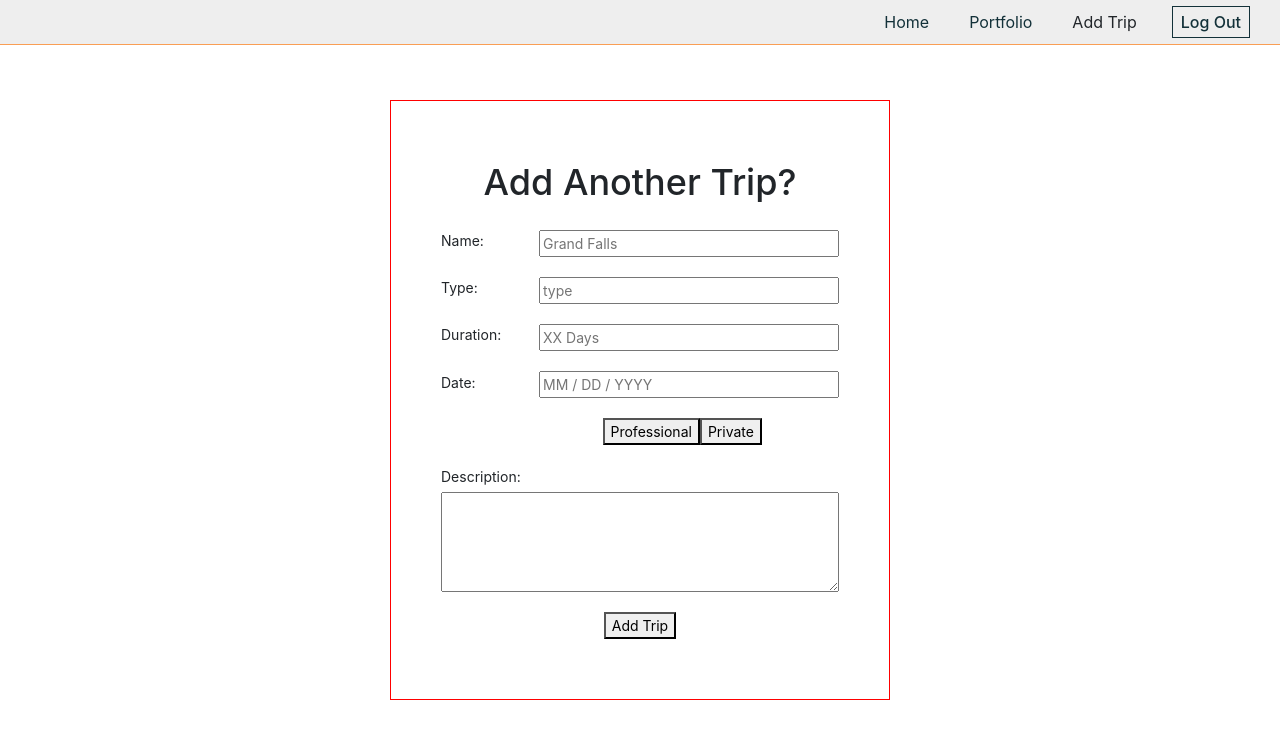
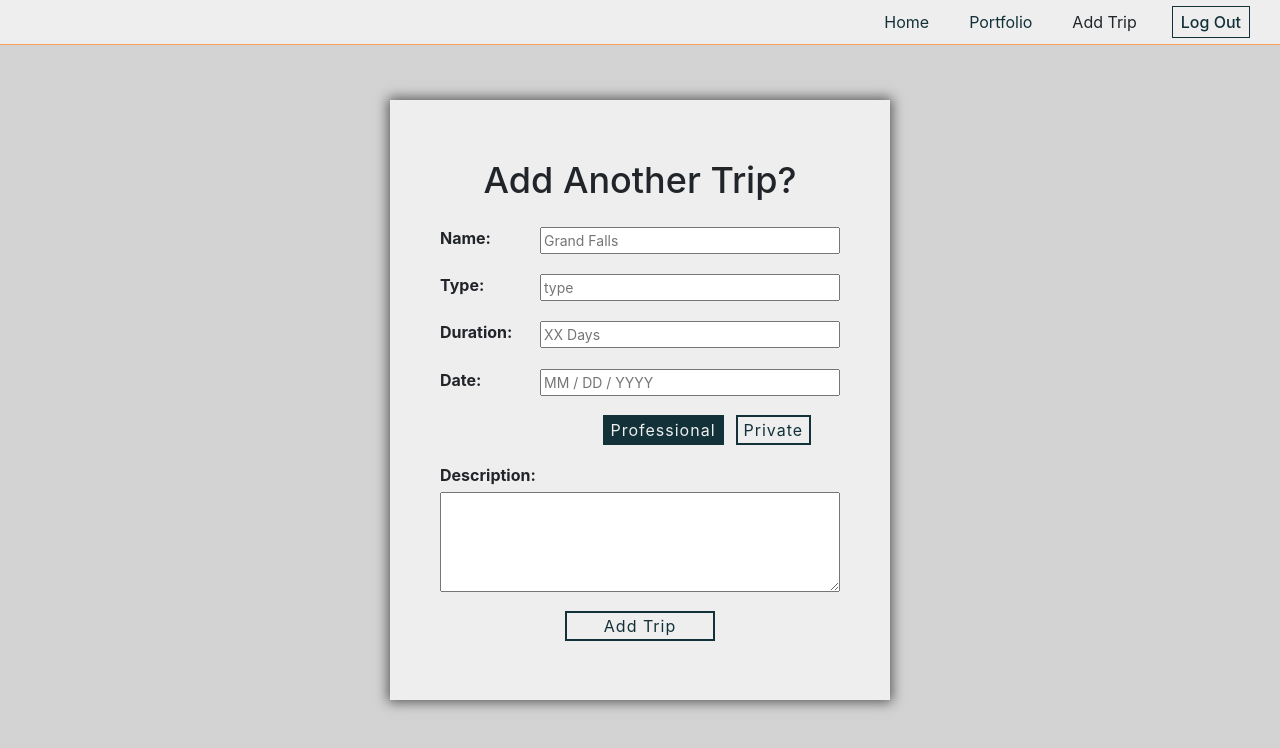
Before and after one commit to guidr-pt/guidr-front-end, a React (Create React App) app in the folder guidr/: page /add-trip in a window 1280 px wide. Shown: the top 748 px of the page. Built offline with nearby package versions, Linux system fonts and the light colour scheme; sample sign-in values are in the browser's storage.

Commit message:
Vanilla BG style changes, Login/Sign Up text added to Register Card

```diff
--- a/guidr/src/components/Login.js
+++ b/guidr/src/components/Login.js
@@ -87,7 +87,9 @@ class Login extends React.Component {
     return(
       <div>
         <div className='login__form--container'>
-          <div className='login__form--head'></div>
+          <div className='login__form--head'>
+            <h1>{ register ? 'Sign Up' : 'Log In'}</h1>
+          </div>
 
           <form onSubmit={!register?this.login:this.registration}>
             { register ? <div className='login__input--container'>
--- a/guidr/src/components/PortfolioComp/TripForm.js
+++ b/guidr/src/components/PortfolioComp/TripForm.js
@@ -100,7 +100,7 @@ componentDidMount() {
                    value={this.state.date}/>
           </div>
 
-          <div className='checkbox'>
+          <div className='btnbox'>
             <button onClick={this.privateSelect} className='selected'>Professional</button>
 
             <button onClick={this.privateSelect}>Private</button>
--- a/guidr/src/css/index.css
+++ b/guidr/src/css/index.css
@@ -1,5 +1,8 @@
 html {
   font-size: 62.5%;
+}
+html body {
+  background-color: #ddd;
 }
 .flexColumnCenter {
   display: flex;
@@ -95,12 +98,20 @@ html {
 }
 .login div .login__form--head {
   background-image: url("../img/login-header-bg.jpeg");
-  background-color: #ddd;
+  background-color: #D3D3D3;
   height: 250px;
   width: 100%;
   background-position: bottom;
   background-repeat: no-repeat;
   background-size: cover;
+  position: relative;
+}
+.login div .login__form--head h1 {
+  position: absolute;
+  bottom: 20px;
+  left: 20px;
+  font-size: 4.8rem;
+  color: #eee;
 }
 .login div form {
   margin-top: 70px;
@@ -209,10 +220,11 @@ html {
   flex-wrap: wrap;
   align-items: center;
   position: relative;
+  background-color: white;
 }
 .portfolio .portfolio__profile .btn {
   position: absolute;
-  top: 0;
+  top: 5px;
   right: 0;
 }
 .portfolio .portfolio__profile .btn:last-of-type {
@@ -254,7 +266,7 @@ html {
   }
 }
 .grid .tripgrid__card {
-  background-color: #ddd;
+  background-color: #D3D3D3;
   text-align: center;
   font-size: 1.8rem;
   padding: 8px 12px;
@@ -288,9 +300,11 @@ div .modal.show .modal-dialog .modal-footer {
   display: flex;
   justify-content: center;
   align-items: center;
+  background-color: #D3D3D3;
 }
 .trip-form__container form {
-  border: 1px solid red;
+  background-color: #eee;
+  box-shadow: 0 0 12px 2px rgba(0, 0, 0, 0.6);
   display: flex;
   flex-direction: column;
   align-items: center;
@@ -304,6 +318,10 @@ div .modal.show .modal-dialog .modal-footer {
 }
 .trip-form__container form h2 {
   font-size: 3.6rem;
+}
+.trip-form__container form label {
+  font-weight: bold;
+  font-size: 1.6rem;
 }
 .trip-form__container form div {
   width: 100%;
@@ -319,8 +337,19 @@ div .modal.show .modal-dialog .modal-footer {
   display: flex;
   justify-content: space-between;
 }
-.trip-form__container form .checkbox {
+.trip-form__container form .btnbox {
   width: 75px;
+}
+.trip-form__container form .btnbox:hover {
+  width: 75px;
+  font-size: inherit;
+}
+.trip-form__container form .btnbox button:last-of-type {
+  margin-left: 12px;
+}
+.trip-form__container form .btnbox .selected {
+  background-color: #133139;
+  color: #eee;
 }
 .trip-form__container form .description {
   display: flex;
@@ -333,6 +362,25 @@ div .modal.show .modal-dialog .modal-footer {
 .trip-form__container form .description textarea {
   width: 100%;
   min-height: 100px;
-  max-height: 350px;
+  max-height: 300px;
   max-width: 600px;
 }
+.trip-form__container form button {
+  display: block;
+  margin: 0 auto;
+  border: 2px solid #133139;
+  height: 30px;
+  width: 150px;
+  background-color: transparent;
+  color: #133139;
+  letter-spacing: 1px;
+  font-size: 1.6rem;
+  transition: background-color 0.5s, color 0.5s, height 0.5s, width 0.5s, font-size 0.5s;
+}
+.trip-form__container form button:focus {
+  outline: none;
+}
+.trip-form__container form button:hover {
+  background-color: #133139;
+  color: #eee;
+}
--- a/guidr/src/less/index.less
+++ b/guidr/src/less/index.less
@@ -1,5 +1,9 @@
 html {
   font-size: 62.5%;
+
+  body {
+    background-color: @white-1m;
+  }
 }
 
 @import './variables.less';
--- a/guidr/src/less/portfolio.less
+++ b/guidr/src/less/portfolio.less
@@ -9,10 +9,11 @@
     align-items: center;
 
     position: relative;
+    background-color: white;
 
     .btn {
       position: absolute;
-      top: 0;
+      top: 5px;
       right: 0;
 
       &:last-of-type {
--- a/guidr/src/less/trip-form.less
+++ b/guidr/src/less/trip-form.less
@@ -4,9 +4,11 @@
   display: flex;
   justify-content: center;
   align-items: center;
+  background-color: @white-1d;
 
   form {
-    border: 1px solid red;
+    background-color: @white-1l;
+    box-shadow: 0 0 12px 2px rgba(0, 0, 0, .6);
 
     .flexColumnCenter();
     justify-content: space-around;
@@ -19,6 +21,11 @@
     font-size: 1.4rem;
 
     h2 {font-size: 3.6rem;}
+
+    label {
+      font-weight: bold;
+      font-size: 1.6rem;
+    }
 
     div {
     width: 100%;
@@ -37,8 +44,23 @@
       justify-content: space-between;
     }
 
-    .checkbox {
+    .btnbox {
       width: 75px;
+
+
+      &:hover {
+        width: 75px;
+        font-size: inherit;
+      }
+
+      button:last-of-type {
+        margin-left: 12px;
+      }
+
+      .selected {
+        background-color: @dark-main;
+        color: @white-1l;
+      }
     }
 
     .description {
@@ -50,8 +72,34 @@
       textarea {
         width: 100%;
         min-height: 100px;
-        max-height: 350px;
+        max-height: 300px;
         max-width: 600px;
+      }
+    }
+
+    button {
+      display: block;
+      margin: 0 auto;
+      border: 2px solid @dark-main;
+
+      height: 30px;
+      width: 150px;
+
+      background-color: transparent;
+      color: @dark-main;
+
+      letter-spacing: 1px;
+      font-size: 1.6rem;
+
+      transition: background-color .5s, color .5s, height .5s, width .5s, font-size .5s;
+
+      &:focus {
+        outline: none;
+      }
+
+      &:hover {
+        background-color: @dark-main;
+        color: @white-1l;
       }
     }
   }
--- a/guidr/src/less/variables.less
+++ b/guidr/src/less/variables.less
@@ -5,4 +5,5 @@
 @dark-main: #133139;
 
 @white-1l: #eee;
-@white-1d: #ddd;
+@white-1m: #ddd;
+@white-1d: 	#D3D3D3;
```
Also changed, not shown: guidr/src/less/login.less (+11 -0 lines).
